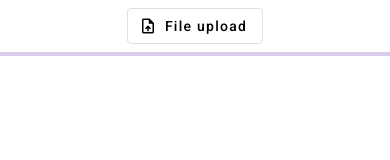
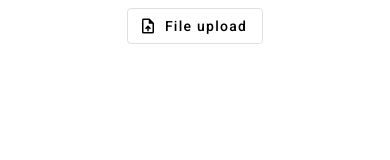
Before and after one commit to akarsh-23/FileShare, an Angular app: page /upload in a window 390 px wide. Shown: the top 160 px of the page. Built offline with nearby package versions, Linux system fonts and the light colour scheme.

Commit message:
updated progress bar

```diff
--- a/src/app/file-upload.service.ts
+++ b/src/app/file-upload.service.ts
@@ -6,8 +6,7 @@
 })
 export class FileUploadService {
   private apiUrl = '/api';
-  private worker!:Worker;
-
+  worker: Worker;
   private progressSubject = new Subject<number>(); // Subject for progress updates
 
   constructor() {
--- a/src/app/file-upload/file-upload.component.css
+++ b/src/app/file-upload/file-upload.component.css
@@ -1,10 +1,14 @@
+.upload-components{
+    width: fit-content;
+    padding: .5rem;
+    margin: auto;
+}
+
 .upload-buttons {
     display: flex;
     align-items: center;
     gap: .5rem;
-    padding: .5rem;
     width: fit-content;
-    margin: auto;
 }
 
 .button-wrapper {
@@ -16,4 +20,7 @@
     .folder-upload {
         display: none;
     }
+    .upload-buttons{
+        gap: 0;
+    }
 }
--- a/src/app/file-upload/file-upload.component.html
+++ b/src/app/file-upload/file-upload.component.html
@@ -1,3 +1,4 @@
+<div class="upload-components">
     <div class="upload-buttons">
         <div class="button-wrapper file-upload">
             <button type="button" mat-stroked-button (click)="fileInput.click()">
@@ -14,7 +15,8 @@
                 directory multiple aria-label="Folder upload">
         </div>
     </div>
-<div>
+    <div class="progress-bar" *ngIf="uploadInProgress">
         <mat-progress-bar mode="determinate" [value]="progress"></mat-progress-bar>
         <p>{{ message }}</p>
     </div>
+</div>
```
Also changed, not shown: 19 other files (tests, documents, lock files or other folders). Lines whose indentation alone changed are shown as unchanged.
